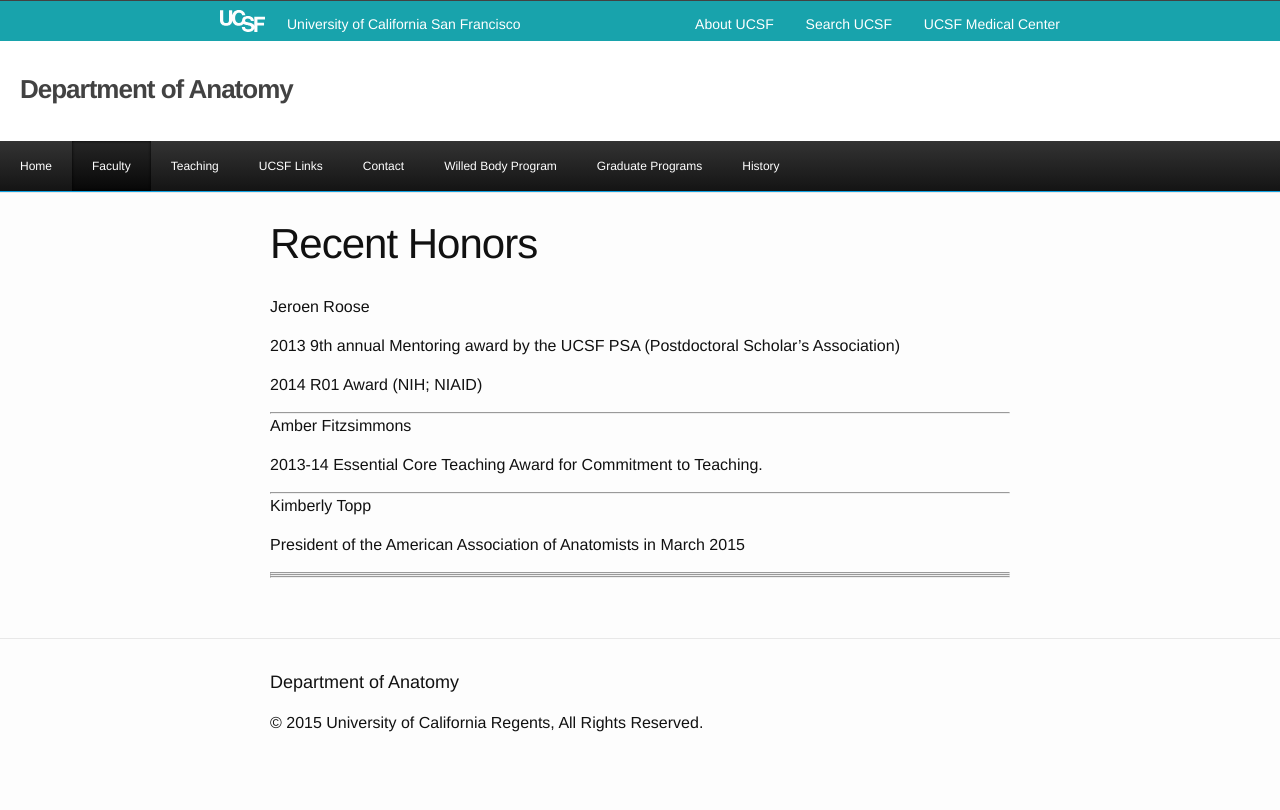
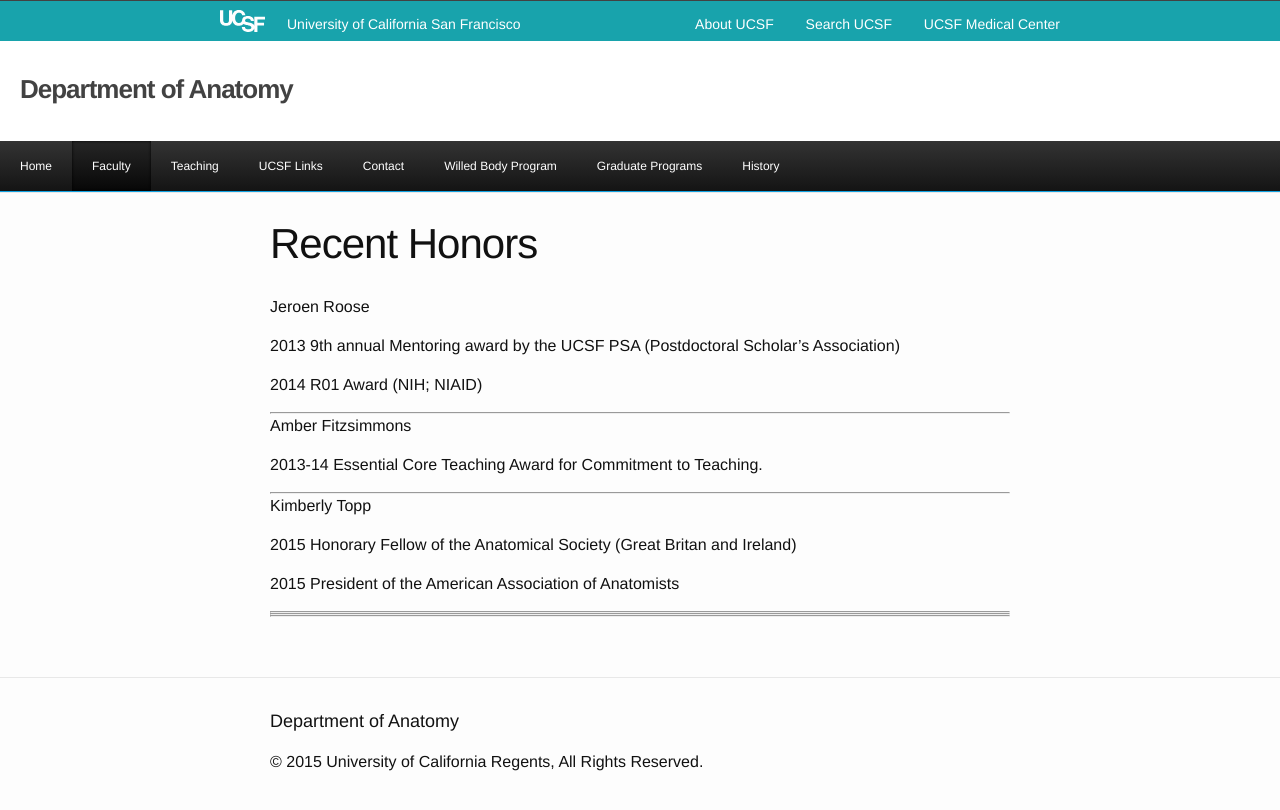
Before and after one commit to UCSF-Anatomy/anat-jekyll, a Jekyll site: the page built from recent.md, in a window 1280 px wide. Shown: the top 810 px of the page. Built offline with Jekyll 4.4.1, drawn with Linux system fonts in a browser that asks for light colours; nearby versions of some CDN libraries.

Commit message:
Update recent.md

```diff
--- a/recent.md
+++ b/recent.md
@@ -20,9 +20,9 @@ Amber Fitzsimmons
 
 Kimberly Topp
 
-President of the American Association of Anatomists in March 2015
+2015 Honorary Fellow of the Anatomical Society (Great Britan and Ireland)
 
-
+2015 President of the American Association of Anatomists
 
 
 ----------
```
